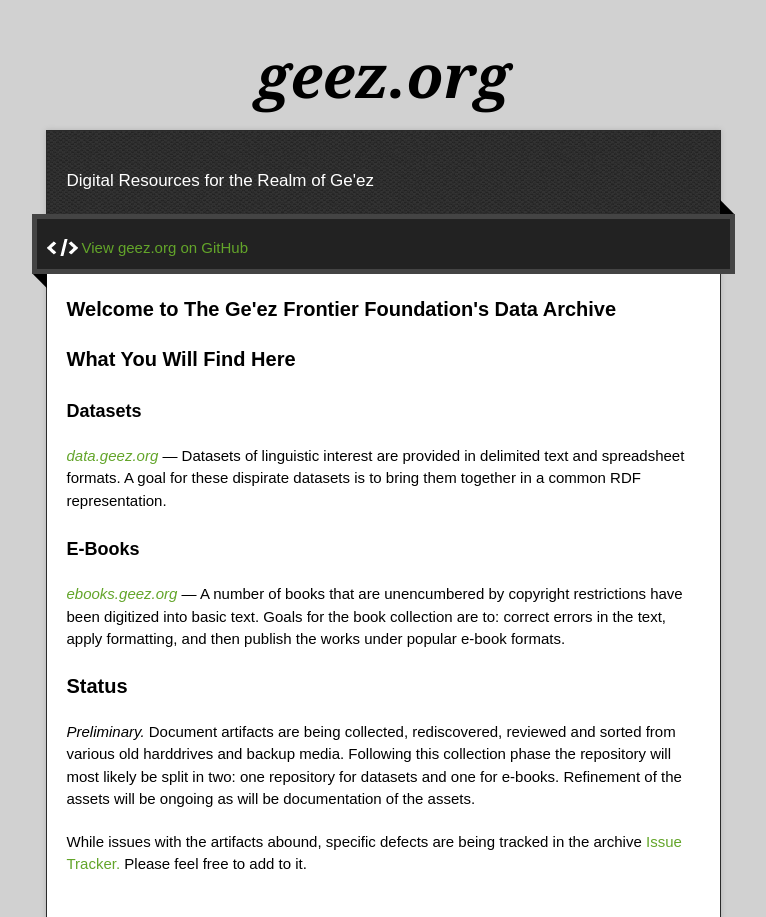
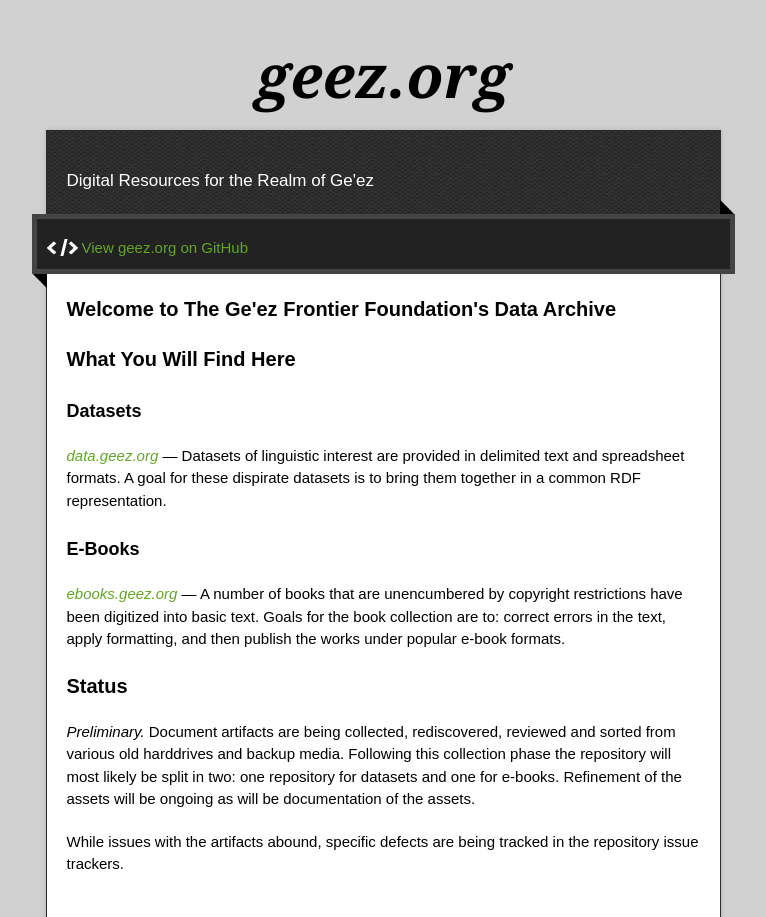
Before and after one commit to geezorg/geezorg.github.io, a plain HTML site: page index.html in a window 1280 px wide. Shown: the top 917 px of the page, without its empty margins (257-1023 px from the left). Drawn offline with nearby package versions, Linux system fonts and the light colour scheme.

Commit message:
removed link to issue tracker

```diff
--- a/index.html
+++ b/index.html
@@ -50,7 +50,7 @@
 <h3>Status</h3>
 <p><em>Preliminary.</em>  Document artifacts are being collected, rediscovered, reviewed and sorted from various old harddrives and backup media. Following this collection phase the repository will most likely be split in two: one repository for datasets and one for e-books. Refinement of the assets will be ongoing as will be documentation of the assets.</p>
 
-<p>While issues with the artifacts abound, specific defects are being tracked in the archive <a href="https://github.com/geezorg/data/issues">Issue Tracker.</a> Please feel free to add to it.</p>
+<p>While issues with the artifacts abound, specific defects are being tracked in the repository issue trackers.</p>
 
         </article>
       </div>
```
